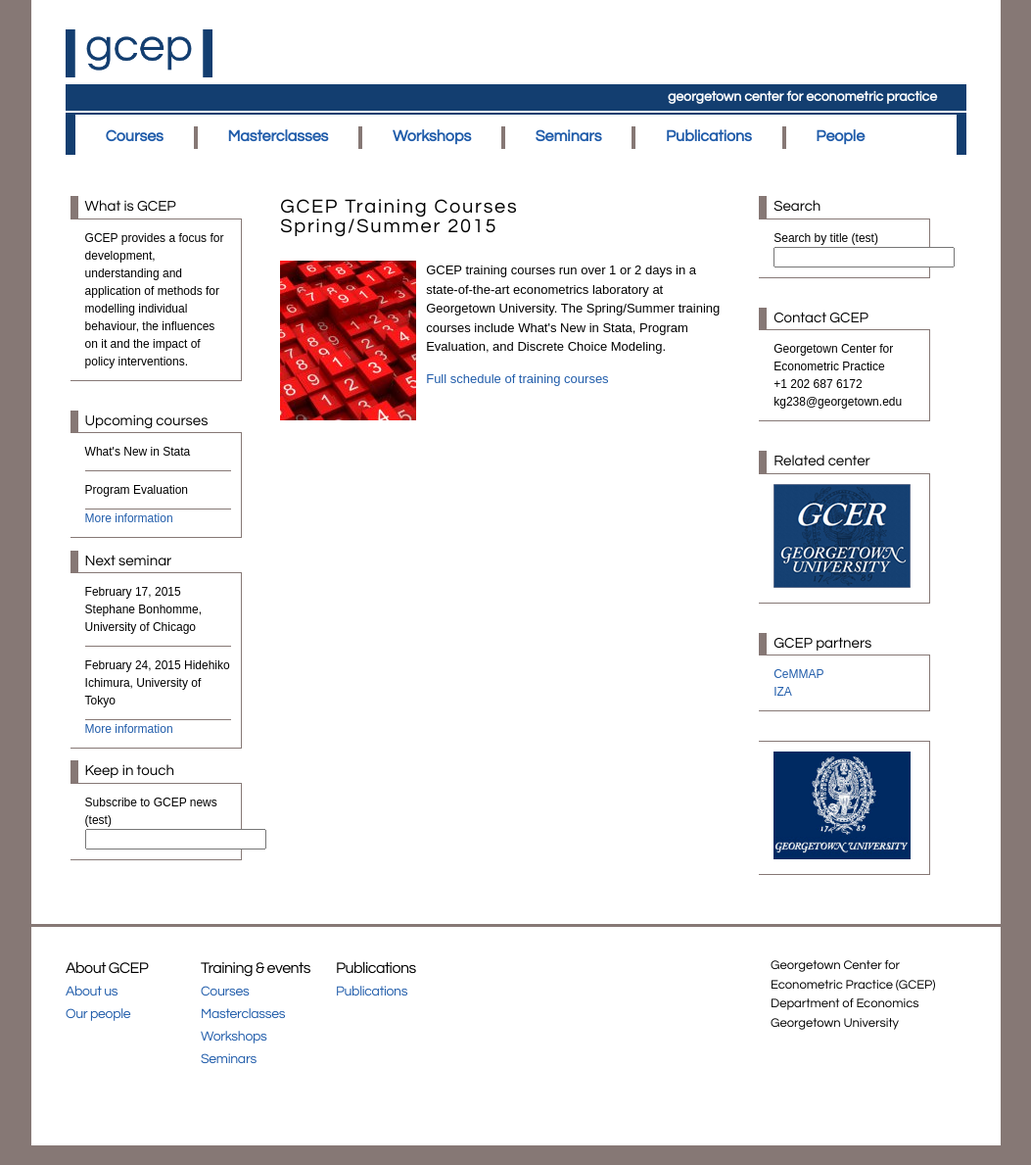
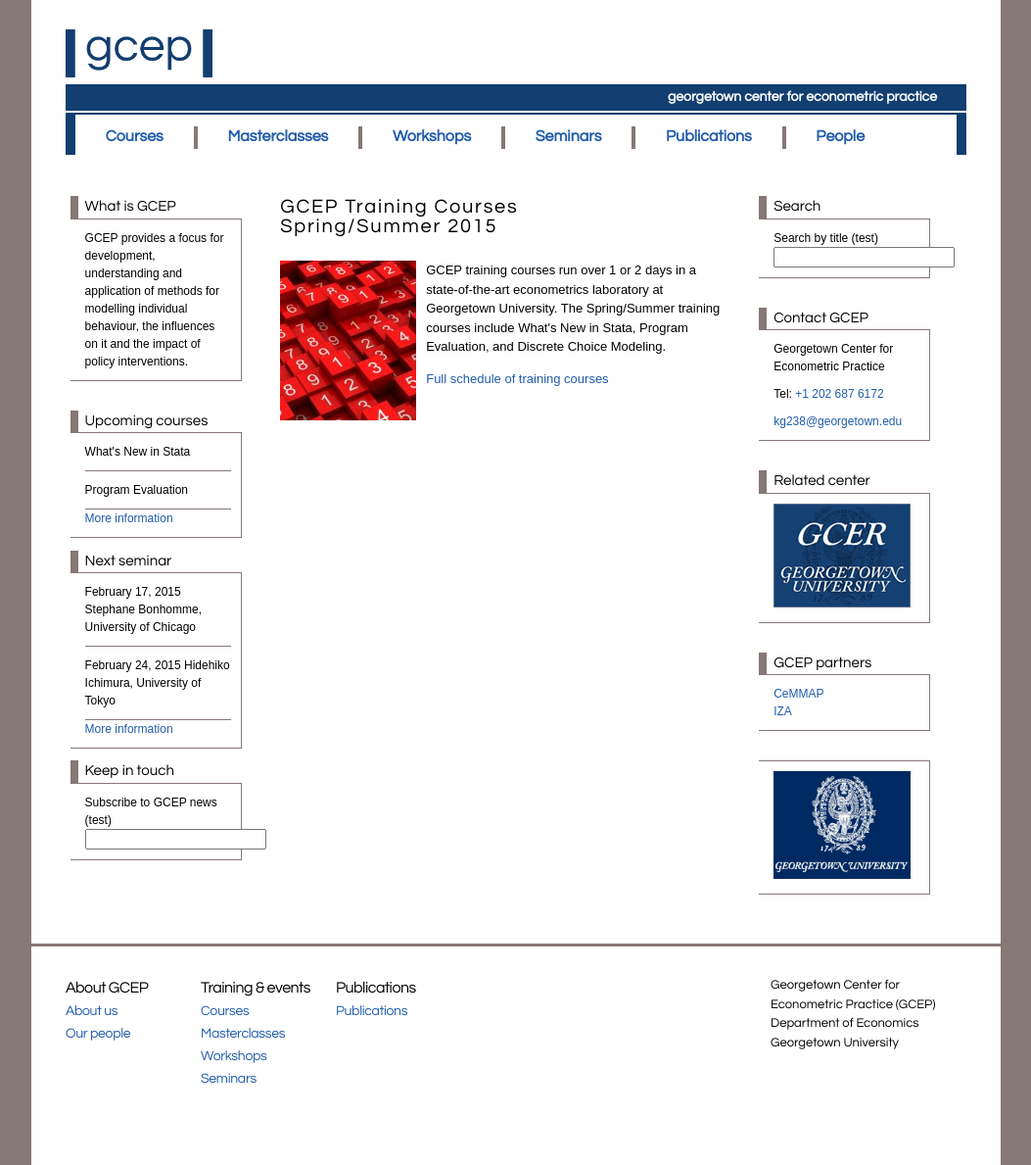
Before and after one commit to georgetown-econ/gcep, a Jekyll site: the page built from index.html, in a window 1280 px wide. Shown: the whole page at 98% size, without its empty margins (113-1166 px from the left). Built offline with Jekyll 4.4.1, drawn with Linux system fonts in a browser that asks for light colours; the list of posts is cut into pages by our own code.

Commit message:
Clean up 'Contact GCEP' section.

```diff
--- a/_includes/sidebar_right.html
+++ b/_includes/sidebar_right.html
@@ -14,9 +14,9 @@
       <h2>Contact GCEP</h2>
 
       <div class="panel-section-content">
-        <div>Georgetown Center for Econometric Practice</div>
-        <div>+1 202 687 6172</div>
-        <div>kg238@georgetown.edu</div>
+        <div class="panel-section-content-item-no-border">Georgetown Center for Econometric Practice</div>
+        <div class="panel-section-content-item-no-border">Tel: <a href="tel:12026876172">+1 202 687 6172</a></div>
+        <div class="panel-section-content-item-no-border"><a href="mailto:kg238@georgetown.edu">kg238@georgetown.edu</a></div>
       </div>
     </div>
 
--- a/assets/css/gcer.css
+++ b/assets/css/gcer.css
@@ -535,3 +535,18 @@
   padding-top: 10px;
   padding-bottom: 0px;
 }
+
+.panel-section .panel-section-content .panel-section-content-item-no-border {
+  padding-top: 5px;
+  padding-bottom: 5px;
+}
+
+.panel-section .panel-section-content .panel-section-content-item-no-border:first-child {
+  padding-top: 0px;
+  padding-bottom: 5px;
+}
+
+.panel-section .panel-section-content .panel-section-content-item-no-border:last-child {
+  padding-top: 5px;
+  padding-bottom: 0px;
+}
```
